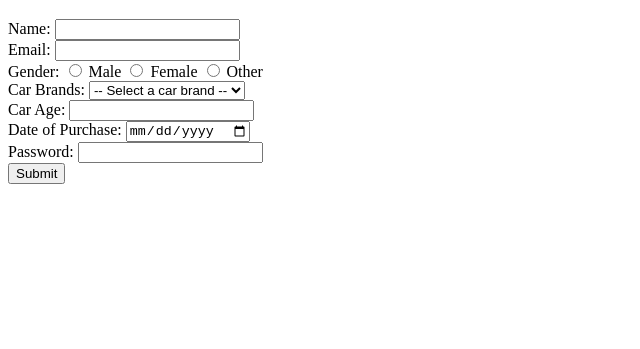
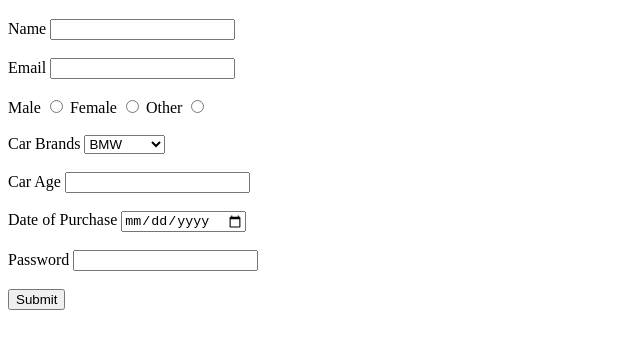
Before and after one commit to acciojob/car-insurance-form-SHAIKADIL522, a website: page main.html in a window 1280 px wide. Shown: the part 61-410 px from the top of the page, without its empty margins (0-640 px from the left). Drawn offline with Linux system fonts and the light colour scheme.

Commit message:
created a submission

```diff
--- a/main.html
+++ b/main.html
@@ -1,64 +1,63 @@
 <!DOCTYPE html>
-
 <html>
-
 <head>
     <link rel="stylesheet" href="styles.css">
 </head>
 
 <body>
+
 <h1>User Registration Form</h1>
 
-    <div class="form-group">
-      <label for="name">Name:</label>
+<form method="post">
+
+    <label for="name">Name</label>
     <input type="text" id="name" name="name" required>
-    </div>
 
-    <div class="form-group">
-      <label for="email">Email:</label>
+    <br><br>
+
+    <label for="email">Email</label>
     <input type="email" id="email" name="email" required>
-    </div>
 
-    <div class="form-group">
-      <label>Gender:</label>
-      <input type="radio" id="male" name="gender" value="Male" required>
-      <label for="male" style="display: inline; font-weight: normal;">Male</label>
-      <input type="radio" id="female" name="gender" value="Female" required>
-      <label for="female" style="display: inline; font-weight: normal;">Female</label>
-      <input type="radio" id="other" name="gender" value="Other" required>
-      <label for="other" style="display: inline; font-weight: normal;">Other</label>
-    </div>
+    <br><br>
 
-    <div class="form-group">
-      <label for="cars">Car Brands:</label>
+    <label for="male">Male</label>
+    <input type="radio" id="male" name="gender" required>
+
+    <label for="female">Female</label>
+    <input type="radio" id="female" name="gender" required>
+
+    <label for="other">Other</label>
+    <input type="radio" id="other" name="gender" required>
+
+    <br><br>
+
+    <label for="cars">Car Brands</label>
     <select id="cars" name="cars">
-        <option value="">-- Select a car brand --</option>
         <option value="BMW">BMW</option>
         <option value="Audi">Audi</option>
-        <option value="Mercedes">Mercedes</option>
+        <option value="Mercedez">Mercedez</option>
     </select>
-    </div>
 
-    <div class="form-group">
-      <label for="carage">Car Age:</label>
+    <br><br>
+
+    <label for="carage">Car Age</label>
     <input type="number" id="carage" name="carage" required>
-    </div>
 
-    <div class="form-group">
-      <label for="dop">Date of Purchase:</label>
+    <br><br>
+
+    <label for="dop">Date of Purchase</label>
     <input type="date" id="dop" name="dop" required>
-    </div>
 
-    <div class="form-group">
-      <label for="password">Password:</label>
+    <br><br>
+
+    <label for="password">Password</label>
     <input type="password" id="password" name="password" required>
-    </div>
 
-    <input type="submit" value="Submit">
+    <br><br>
+
+    <button type="submit">Submit</button>
+
 </form>
-    <script type="text/javascript" src="./script.js">
-</script>
 
 </body>
-
 </html>
```
Lines whose indentation alone changed are shown as unchanged.
